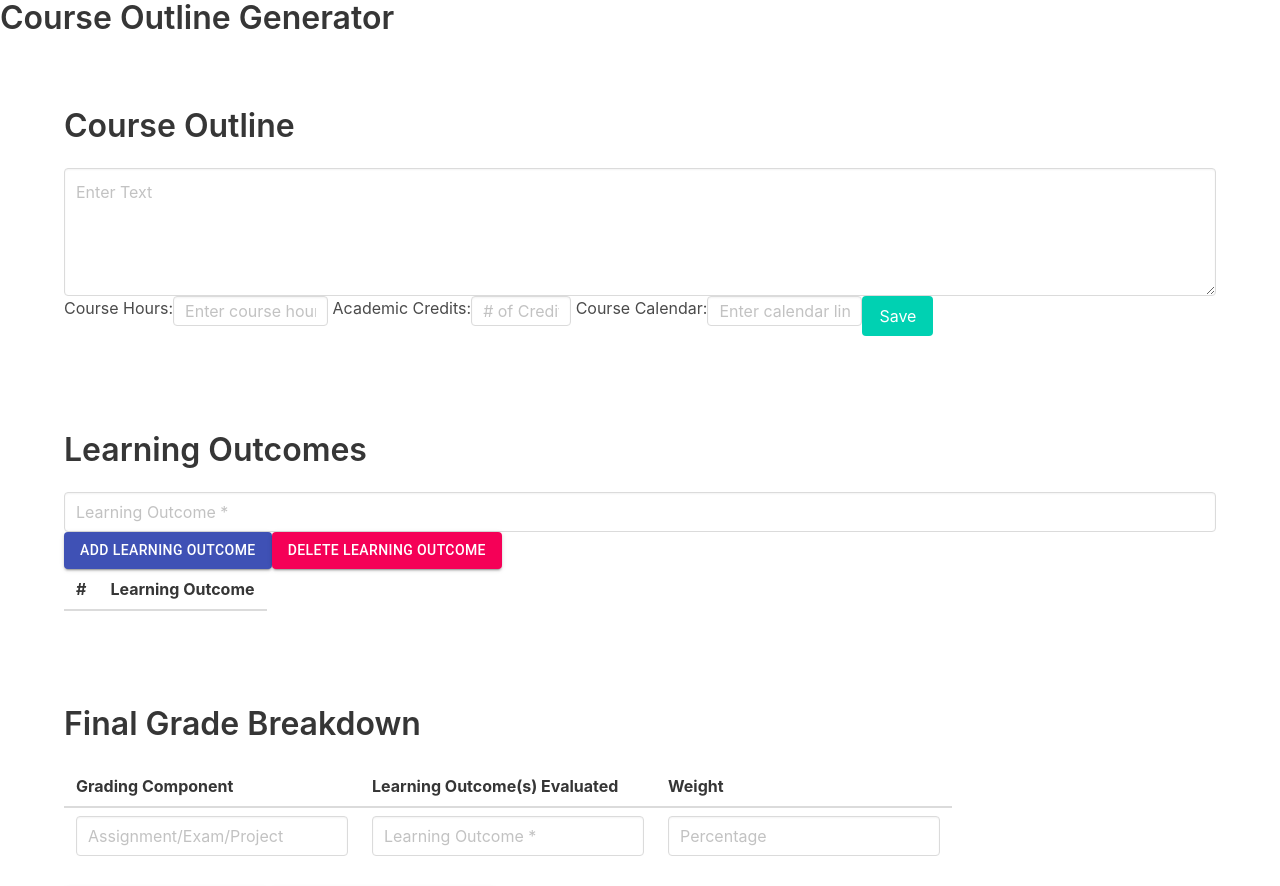
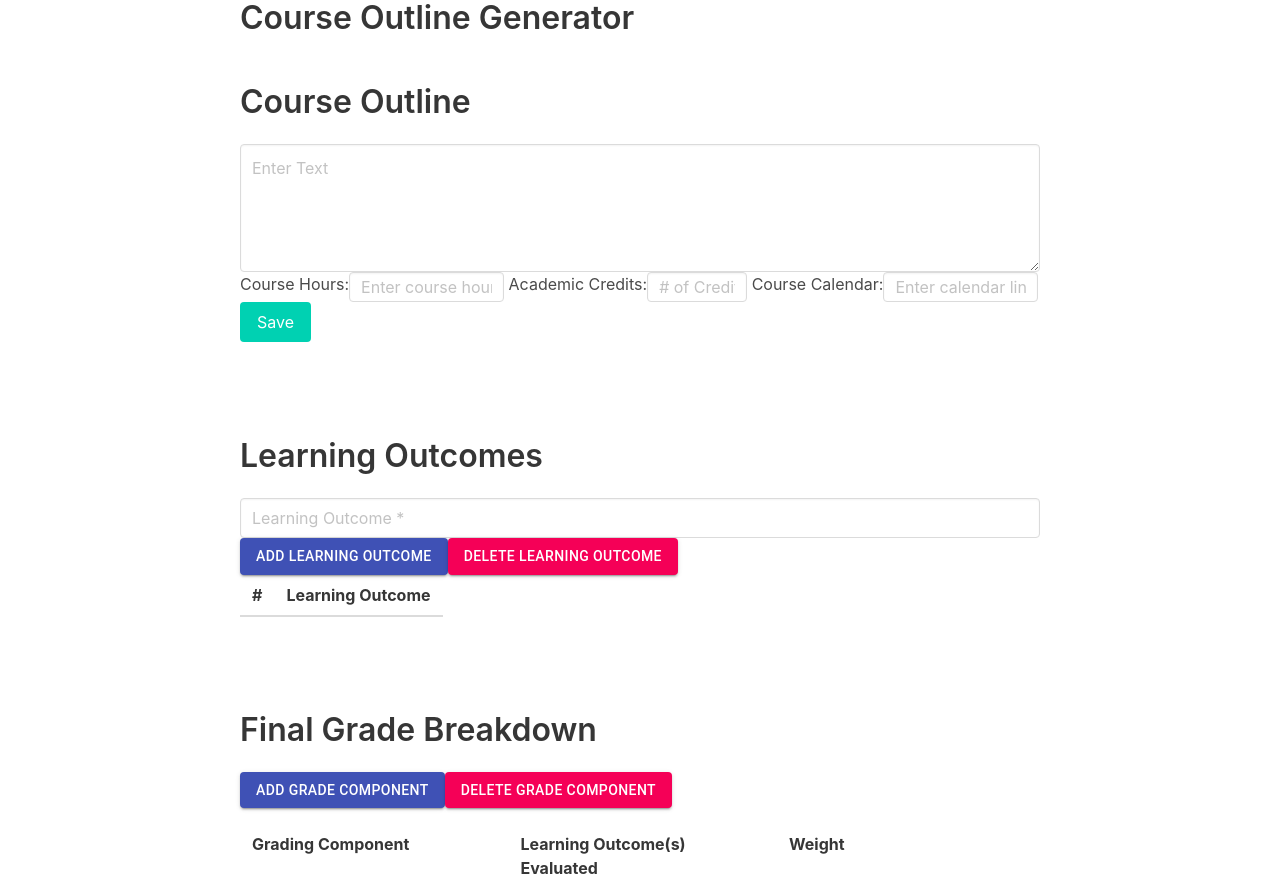
Before and after one commit to bgulseren/UofC_CourseOutlineApp, a React (Create React App) app in the folder src/course_outline_react_app/course_outline_app/: page / in a window 1280 px wide. Shown: the top 886 px of the page. Built offline with nearby package versions, Linux system fonts and the light colour scheme.

Commit message:
UI layout modifications

```diff
--- a/src/course_outline_react_app/course_outline_app/src/App.js
+++ b/src/course_outline_react_app/course_outline_app/src/App.js
@@ -132,11 +132,11 @@ const GradeBreakdownComponent = () => {
   return (
     <div>
       <h1 className="title">Final Grade Breakdown</h1>
-      <GradeBreakdownTableComponent />
       <div className="buttons has-addons">
         <Button variant="contained" color="primary" onClick={addButtonClickHandler}>Add Grade Component</Button>
         <Button variant="contained" color="secondary" onClick={deleteButtonClickHandler}>Delete Grade Component</Button>
       </div>
+      <GradeBreakdownTableComponent />
       <label> Total Weight: %
         <input className="output"
           type="text"
@@ -152,9 +152,12 @@ const GradeBreakdownComponent = () => {
 function App() {
   return (
     <div>
+    <div className="container" style={{ width:"800px"}}>
     <h1 className="title">Course Outline Generator</h1>
+    </div>
+
       <section className="outline section">
-        <div className="container">
+        <div className="container" style={{ width:"800px"}}>
           <h1 className="title">Course Outline</h1>
             <textarea className="textarea" placeholder="Enter Text"></textarea>
             <label> Course Hours:
@@ -183,13 +186,13 @@ function App() {
       </section>
 
       <section className="learning outcomes section">
-        <div className="container">
+        <div className="container" style={{ width:"800px"}}>
           <LearningOutcomesComponent />
         </div>
       </section>
 
       <section className="grade breakdown section">
-        <div className="container">
+        <div className="container" style={{ width:"800px"}}>
           <GradeBreakdownComponent />
         </div>
       </section>
```
Also changed, not shown: 2 other files (tests, documents, lock files or other folders).
